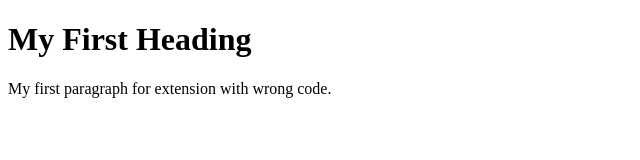
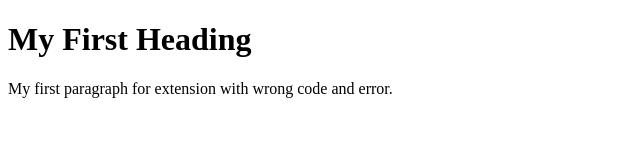
Before and after one commit to prathamesh-wagh/test_extension, a website: page client/index.html in a window 1280 px wide. Shown: the full height of the page, 0-640 px from the left. Drawn offline with Linux system fonts and the light colour scheme.

Commit message:
1. Change package and index.html.

```diff
--- a/client/index.html
+++ b/client/index.html
@@ -4,7 +4,7 @@
 
 	<h1>My First Heading</h1>
 
-	<p>My first paragraph for extension with wrong code.</p>
+	<p>My first paragraph for extension with wrong code and error.</p>
 
 </body>
 </html>
```
Also changed, not shown: 1 other file.
